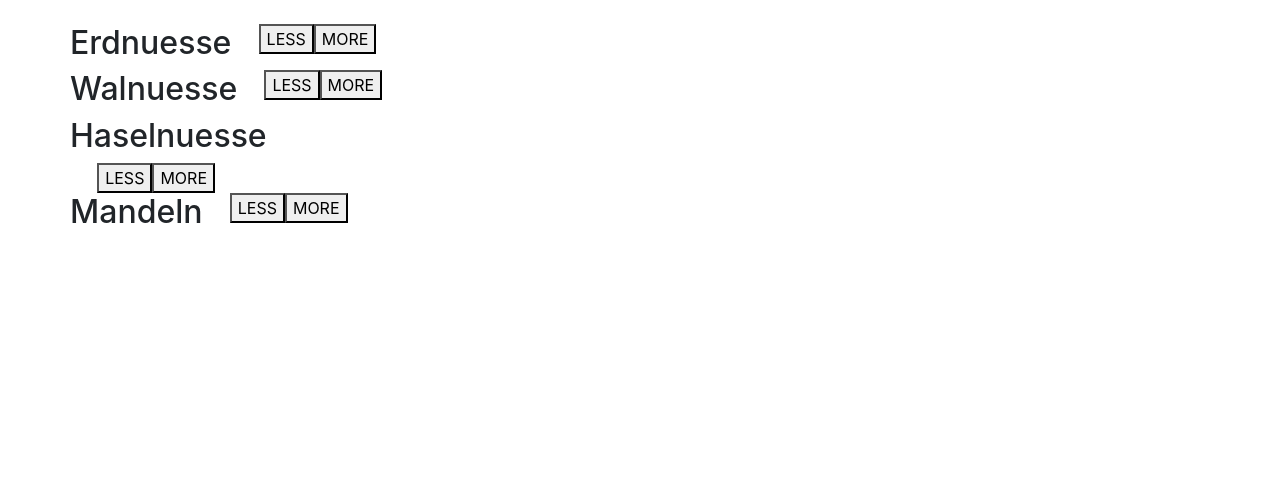
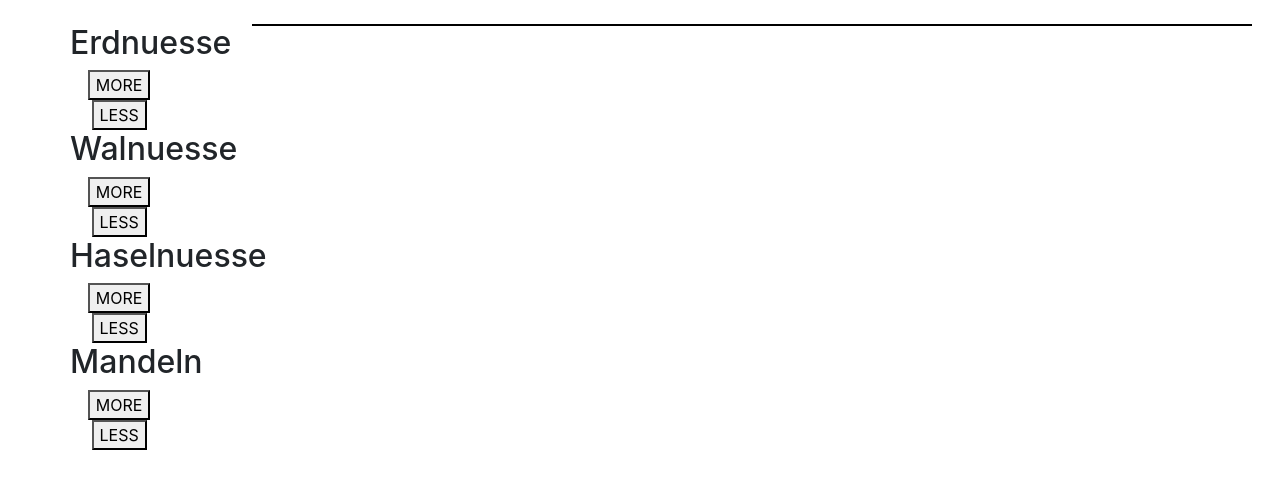
Before and after one commit to bozinoski777/sandbox_react_couter, a React (Create React App) app: page / in a window 1280 px wide. Shown: the top 488 px of the page. Built offline with nearby package versions, Linux system fonts and the light colour scheme; grey boxes are pictures that could not be loaded.

Commit message:
F S WASSAPUOPPPUP up

```diff
--- a/src/App.js
+++ b/src/App.js
@@ -1,6 +1,5 @@
 import React, { Component } from 'react';
 import './App.css';
-import Counter from './components/Counter'
 import Palette from './components/Palette'
 import Jar from './components/Jar'
 
@@ -8,7 +7,7 @@ class App extends Component {
   constructor(props) {
     super(props);
     this.state = {
-      selectedFoods: []
+      selectedFoods: ["1"]
     }
   };
   addOne = () => {
@@ -16,16 +15,33 @@ class App extends Component {
        selectedFoods: [...this.state.selectedFoods, "bla"]
     });
 
-  }
+  };
+
+  moreMore = () => {
+    this.refs.jar.moreWore();
+  };
+
+  stopMore = () => {
+    this.refs.jar.stopWore();
+  };
+
+  lessLess = () => {
+    this.refs.jar.lessWess();
+  };
+
+  stopLess = () => {
+    this.refs.jar.stopWess();
+  };
+
   render() {
     return (
       <div className="App">
         <div className="container mt-4 d-flex">
           <div>
-            <Palette addOne={this.addOne}/>
+            <Palette addOne={this.addOne} moreMore={this.moreMore} stopMore={this.stopMore} lessLess={this.lessLess} stopLess={this.stopLess} />
           </div>
           <div>
-            <Jar selectedFoods={this.state.selectedFoods}/>
+            <Jar selectedFoods={this.state.selectedFoods} ref="jar"/>
           </div>
         </div>
       </div>
--- a/src/components/Choice.js
+++ b/src/components/Choice.js
@@ -3,15 +3,15 @@ import React, { Component } from 'react';
 export class Choice extends Component {
   constructor(props) {
     super(props);
-  }
+  };
 
   render() {
     return (
       <div className="row">
       <h2>{this.props.ChoiceTitle}</h2>
         <div className="col-6" >
+          <button onMouseDown={this.props.moreMore} onClick={this.props.addOne} onMouseUp={this.props.stopMore}>MORE</button>
           <button onMouseDown={this.props.lessLess} onClick={this.props.addOne} onMouseUp={this.props.stopLess}>LESS</button>
-          <button onMouseDown={this.props.moreMore} onClick={this.props.addOne} onMouseUp={this.props.stopMore}>MORE</button>
         </div>
       </div>
     )
--- a/src/components/Jar.js
+++ b/src/components/Jar.js
@@ -3,19 +3,26 @@ import JarFood from './JarFood'
 
 
 export class Jar extends Component {
-  constructor(props) {
-    super(props);
-    this.state = {height: 10
-    }
-  }
 
-  allThings = () => {
+  moreWore = () => {
+    this.refs.jarfood.moreSore();
+  };
 
-  }
+  stopWore = () => {
+    this.refs.jarfood.stopSore();
+  };
+
+  lessWess = () => {
+    this.refs.jarfood.lessSess();
+  };
+
+  stopWess = () => {
+    this.refs.jarfood.stopSess();
+  };
 
   render() {
     return this.props.selectedFoods.map((selectedFood) => (
-    <JarFood  />
+    <JarFood ref="jarfood"/>
     ));
   };
 }
--- a/src/components/JarFood.js
+++ b/src/components/JarFood.js
@@ -3,19 +3,19 @@ import React, { Component } from 'react';
 export class JarFood extends Component {
   constructor(props) {
     super(props);
-    this.state = {height: 10
+    this.state = {height: 0
     }
   }
-  moreMore = () => {
+  moreSore = () => {
     this.interval = setInterval(() => this.setState({ height: this.state.height + 1}), 1);
   };
-  stopMore = () => {
+  stopSore = () => {
     clearInterval(this.interval);
   };
-  lessLess = () => {
+  lessSess = () => {
     this.interval = setInterval(() => this.setState({ height: this.state.height - 1}), 1);
   };
-  stopLess = () => {
+  stopSess = () => {
     clearInterval(this.interval);
   };
 
--- a/src/components/Palette.js
+++ b/src/components/Palette.js
@@ -12,9 +12,11 @@ export class Palette extends Component {
               {food4: "Mandeln"}]
     }
   }
+
+
   render() {
     return this.state.foods.map((food) => (
-      <Choice ChoiceTitle={Object.values(food)[0]} />
+      <Choice ChoiceTitle={Object.values(food)[0]} moreMore={this.props.moreMore} stopMore={this.props.stopMore} lessLess={this.props.lessLess} stopLess={this.props.stopLess} addOne={this.props.addOne}/>
     ));
   };
 }
--- a/src/index.css
+++ b/src/index.css
@@ -15,4 +15,5 @@ code {
 .filling {
   border: 1px solid black;
   background-image: url("https://source.unsplash.com/random");
+  width: 1000px;
 }
```
Also changed, not shown: 1 other file (tests, documents, lock files or other folders).
